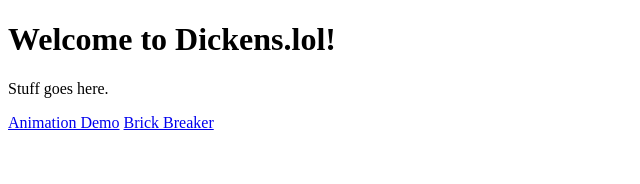
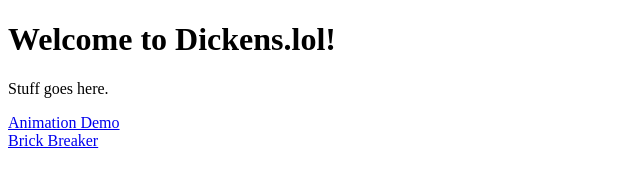
Before and after one commit to thedickenson/thedickenson.github.io, a plain HTML site: page index.html in a window 1280 px wide. Shown: the whole page, without its empty margins (0-640 px from the left). Drawn offline with Linux system fonts and the light colour scheme.

Commit message:
Update index.html

```diff
--- a/index.html
+++ b/index.html
@@ -6,7 +6,7 @@
   <body>
     <h1>Welcome to Dickens.lol!</h1>
     <p>Stuff goes here.</p>
-    <a href="demo01.html">Animation Demo</a>
+    <a href="demo01.html">Animation Demo</a><br>
     <a href="brickbreaker.html">Brick Breaker</a>
   </body>
 </html>
```
